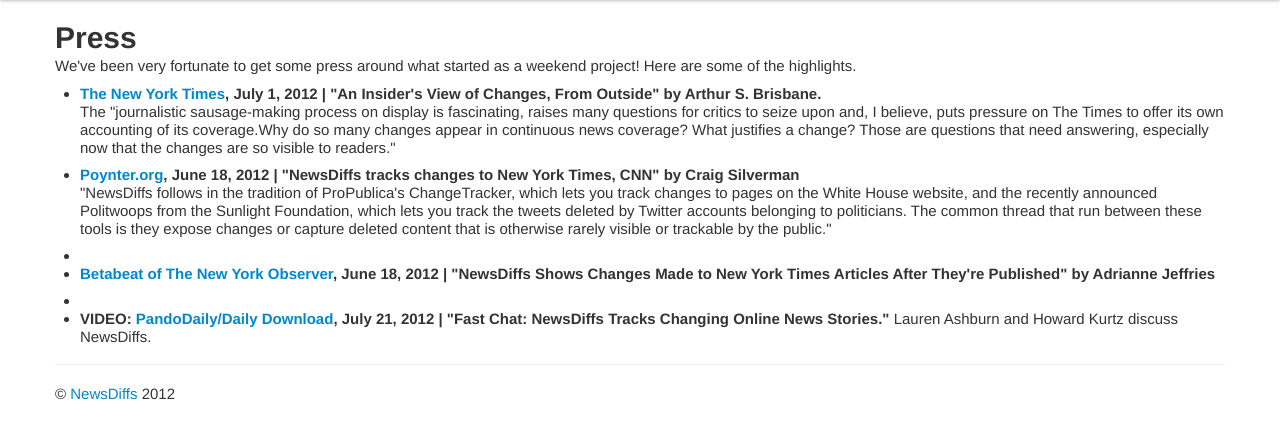
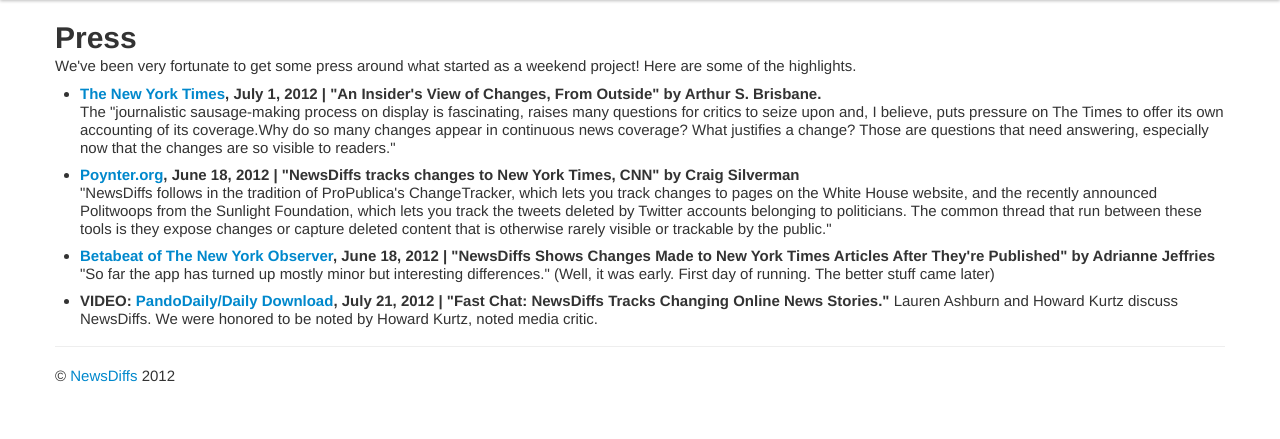
Before and after one commit to ecprice/newsdiffs, a Django app: page /newsdiffer/press in a window 1280 px wide. Shown: the part 40-479 px from the top of the page. Run offline with Django 3.2, Linux system fonts and the light colour scheme; parts of the project's set-up code (start-up, migrations or seed data) failed here and were passed over; some libraries are stand-ins or nearby versions.

Commit message:
Press.html

```diff
--- a/website/frontend/templates/press.html
+++ b/website/frontend/templates/press.html
@@ -19,12 +19,11 @@ The "journalistic sausage-making process on display is fascinating, raises many
 "NewsDiffs follows in the tradition of ProPublica's ChangeTracker, which lets you track changes to pages on the White House website, and the recently announced Politwoops from the Sunlight Foundation, which lets you track the tweets deleted by Twitter accounts belonging to politicians. The common thread that run between these tools is they expose changes or capture deleted content that is otherwise rarely visible or trackable by the public."
 </ul>
 <ul>
-<li>
 <li><strong><a href="http://betabeat.com/2012/06/newsdiffs-shows-changes-made-to-new-york-times-articles-after-theyre-published/">Betabeat of The New York Observer</a>, June 18, 2012 | "NewsDiffs Shows Changes Made to New York Times Articles After They're Published"  by Adrianne Jeffries</strong>
+<br>"So far the app has turned up mostly minor but interesting differences." (Well, it was early. First day of running. The better stuff came later)
 </ul>
 <ul>
-<li>
-<li><strong>VIDEO: <a href="http://pandodaily.com/2012/06/21/fast-chat-news-diffs-tracks-changing-online-news-stories/">PandoDaily/Daily Download</a>, July 21, 2012 | "Fast Chat: NewsDiffs Tracks Changing Online News Stories." </strong> Lauren Ashburn and Howard Kurtz discuss NewsDiffs.
+<li><strong>VIDEO: <a href="http://pandodaily.com/2012/06/21/fast-chat-news-diffs-tracks-changing-online-news-stories/">PandoDaily/Daily Download</a>, July 21, 2012 | "Fast Chat: NewsDiffs Tracks Changing Online News Stories." </strong> Lauren Ashburn and Howard Kurtz discuss NewsDiffs. We were honored to be noted by Howard Kurtz, noted media critic.
 </ul>
 
 
```
